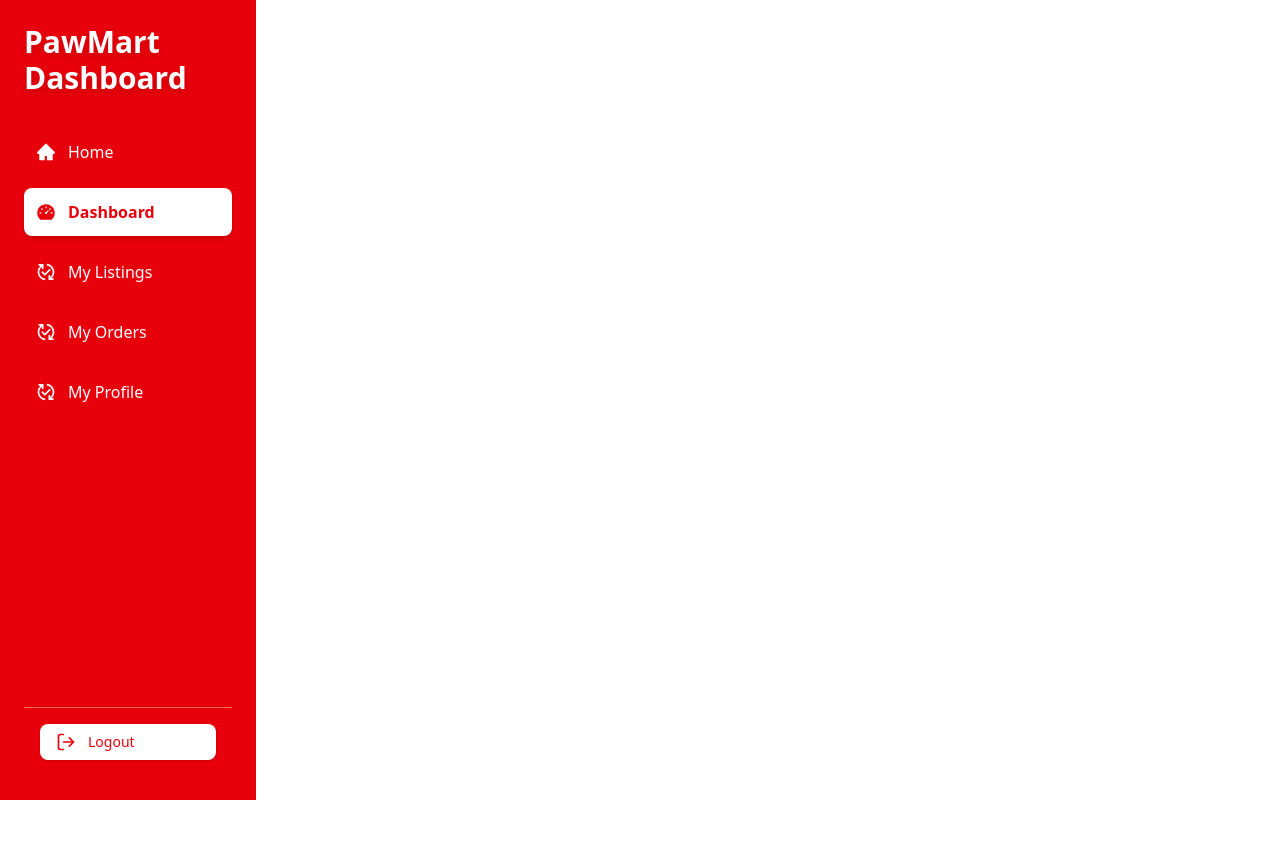
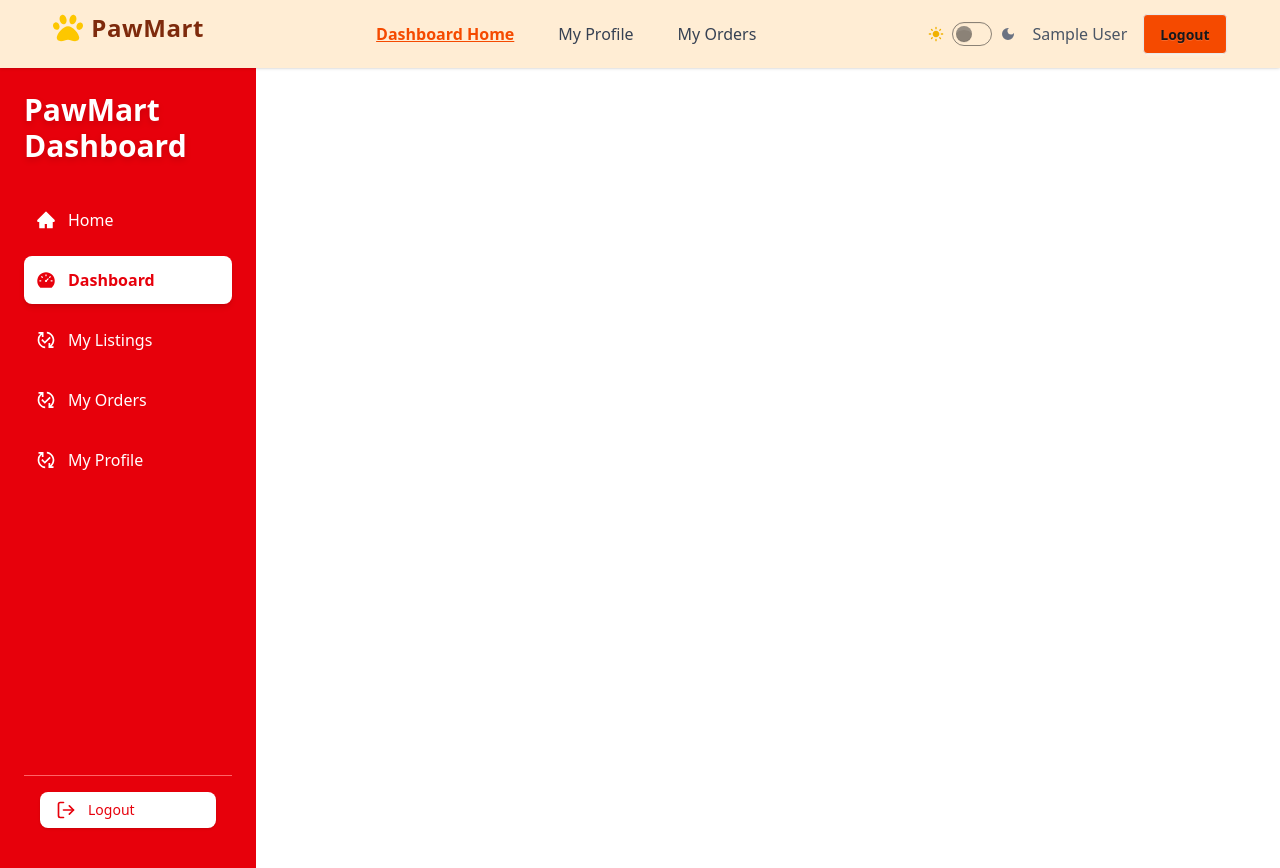
Before and after one commit to evrahimhasan/PawMart-Client-Assignment, a React app: page /dashboard in a window 1280 px wide. Before the commit the page ends 800 px from the top, so only its background shows below. Built offline with nearby package versions, Linux system fonts and the light colour scheme; no server answers; sample sign-in values are in the browser's storage; the HTML template or start-up script is replaced by a standard one.

Commit message:
added top navbar in Dashboard

```diff
--- a/src/components/Aside.jsx
+++ b/src/components/Aside.jsx
@@ -7,7 +7,7 @@ import { FiHome, FiLogOut, FiSettings, FiUsers } from 'react-icons/fi';
 import { NavLink } from 'react-router';
 
 const Aside = () => {
-    const { role, logOut } = use(AuthContext)
+    const { logOut } = use(AuthContext)
     const [open, setOpen] = useState(false);
 
     const handleLogout = () => {
--- /dev/null
+++ b/src/components/DashboardNavbar.jsx
@@ -0,0 +1,111 @@
+import React, { use, useEffect, useState } from 'react';
+import { AuthContext } from '../provider/AuthProvider';
+import { toast } from 'react-toastify';
+import { Link, NavLink } from 'react-router';
+import { FaPaw } from 'react-icons/fa';
+import { MdDarkMode, MdLightMode } from 'react-icons/md';
+
+const DashboardNavbar = () => {
+
+    const { user, logOut } = use(AuthContext)
+    const [theme, setTheme] = useState(localStorage.getItem('theme') || "light")
+
+    useEffect(() => {
+        const html = document.querySelector('html')
+        html.setAttribute("data-theme", theme)
+        localStorage.setItem("theme", theme)
+    }, [theme])
+
+
+    const handleTheme = (checked) => {
+        setTheme(checked ? "dark" : "light")
+    }
+
+    const handleLogout = () => {
+        // console.log('user try to logout');
+        logOut()
+            .then(() => {
+                toast.success('Logged out successfully')
+            })
+            .catch((error) => {
+                console.log(error);
+            });
+
+    }
+    return (
+        <div className="flex flex-col gap-3 md:flex-row justify-between items-center">
+            {/* <div className=''>{user && user.email}</div> */}
+            <Link to='/dashboard' className="flex items-center gap-2 mb-3">
+                <FaPaw className="text-3xl text-yellow-400" />
+                <h2 className="text-2xl text-orange-900 font-bold tracking-wide">PawMart</h2>
+            </Link>
+            <div className="nav hidden md:flex flex-col md:flex-row gap-5 items-center">
+                <NavLink
+                    to="/dashboard"
+                    end
+                    className={({ isActive }) =>
+                        `px-3 py-1 rounded-md transition font-medium
+                 ${isActive
+                            ? "text-orange-600 dark:text-orange-400 underline font-semibold"
+                            : "text-gray-700 dark:text-gray-300 hover:text-orange-600 dark:hover:text-orange-400"
+                        }`
+                    }
+                >
+                    Dashboard Home
+                </NavLink>
+                <NavLink to="/dashboard/myprofile" className={({ isActive }) =>
+                    `px-3 py-1 rounded-md transition font-medium
+                 ${isActive
+                        ? "text-orange-600 dark:text-orange-400 underline font-semibold"
+                        : "text-gray-700 dark:text-gray-300 hover:text-orange-600 dark:hover:text-orange-400"
+                    }`
+                }>My Profile</NavLink>
+                <NavLink to="/dashboard/my-orders" className={({ isActive }) =>
+                    `px-3 py-1 rounded-md transition font-medium
+                 ${isActive
+                        ? "text-orange-600 dark:text-orange-400 underline font-semibold"
+                        : "text-gray-700 dark:text-gray-300 hover:text-orange-600 dark:hover:text-orange-400"
+                    }`
+                }>My Orders</NavLink>
+
+            </div>
+
+            <div className='flex justify-center items-center gap-4'>
+                {/* Theme Toggle */}
+                <div className="flex items-center gap-2">
+                    <span className="text-yellow-500">
+                        <MdLightMode />
+                    </span>
+                    <input
+                        onChange={(e) => handleTheme(e.target.checked)}
+                        type="checkbox"
+                        checked={theme === "dark"}
+                        className="toggle"
+                    />
+                    <span className="text-gray-500">
+                        <MdDarkMode />
+                    </span>
+                </div>
+
+                {
+                    user ? (
+                        <div>
+                            <div className="flex items-center gap-4">
+                                <div>
+                                    <p className="text-gray-600 dark:text-gray-200 font-medium">
+                                        {user?.displayName || user?.email || 'User'}
+                                    </p>
+                                </div>
+                                <div>
+                                    <button className='btn bg-orange-600' onClick={handleLogout}>Logout</button>
+                                </div>
+                            </div>
+                        </div>
+                    ) : ""
+                }
+            </div>
+        </div>
+    );
+};
+
+export default DashboardNavbar;
--- a/src/dashboardLayout/DashBoardLayout.jsx
+++ b/src/dashboardLayout/DashBoardLayout.jsx
@@ -1,13 +1,23 @@
 import React from 'react';
 import Aside from '../components/Aside';
 import { Outlet } from 'react-router';
+import DashboardNavbar from '../components/DashboardNavbar';
 
 const DashBoardLayout = () => {
     return (
-        <div className='flex'>
-            <Aside></Aside>
-            <div className='flex-1 p-5'>
-                <Outlet></Outlet>
+        <div className="min-h-screen flex flex-col">
+            <nav className="sticky top-0 z-50 bg-orange-100 shadow" >
+                <div className='w-11/12 mx-auto my-3'>
+                    <DashboardNavbar></DashboardNavbar>
+                </div>
+            </nav>
+
+            <div className="flex flex-1">
+                <Aside></Aside>
+
+                <div className="flex-1 p-6">
+                    <Outlet></Outlet>
+                </div>
             </div>
         </div>
     );
--- a/src/pages/MyProfile.jsx
+++ b/src/pages/MyProfile.jsx
@@ -33,7 +33,7 @@ const MyProfile = () => {
     return (
         <form onSubmit={hendleUpdate}>
             <div className='flex flex-col justify-center items-center shadow-2xl gap-5 mt-10'>
-                <div className='text-center p-5 text-black rounded-lg'>
+                <div className='text-center p-5 text-gray-600 dark:text-gray-200 rounded-lg'>
                     <img className='w-[100px] h-[100px] rounded-full mx-auto ' src={photoURL} alt="" />
                     <h2 className='text-2xl font-bold mt-5 '>{displayName}</h2>
                     <h2 className='text-xl font-semibold'>{email}</h2>
```
